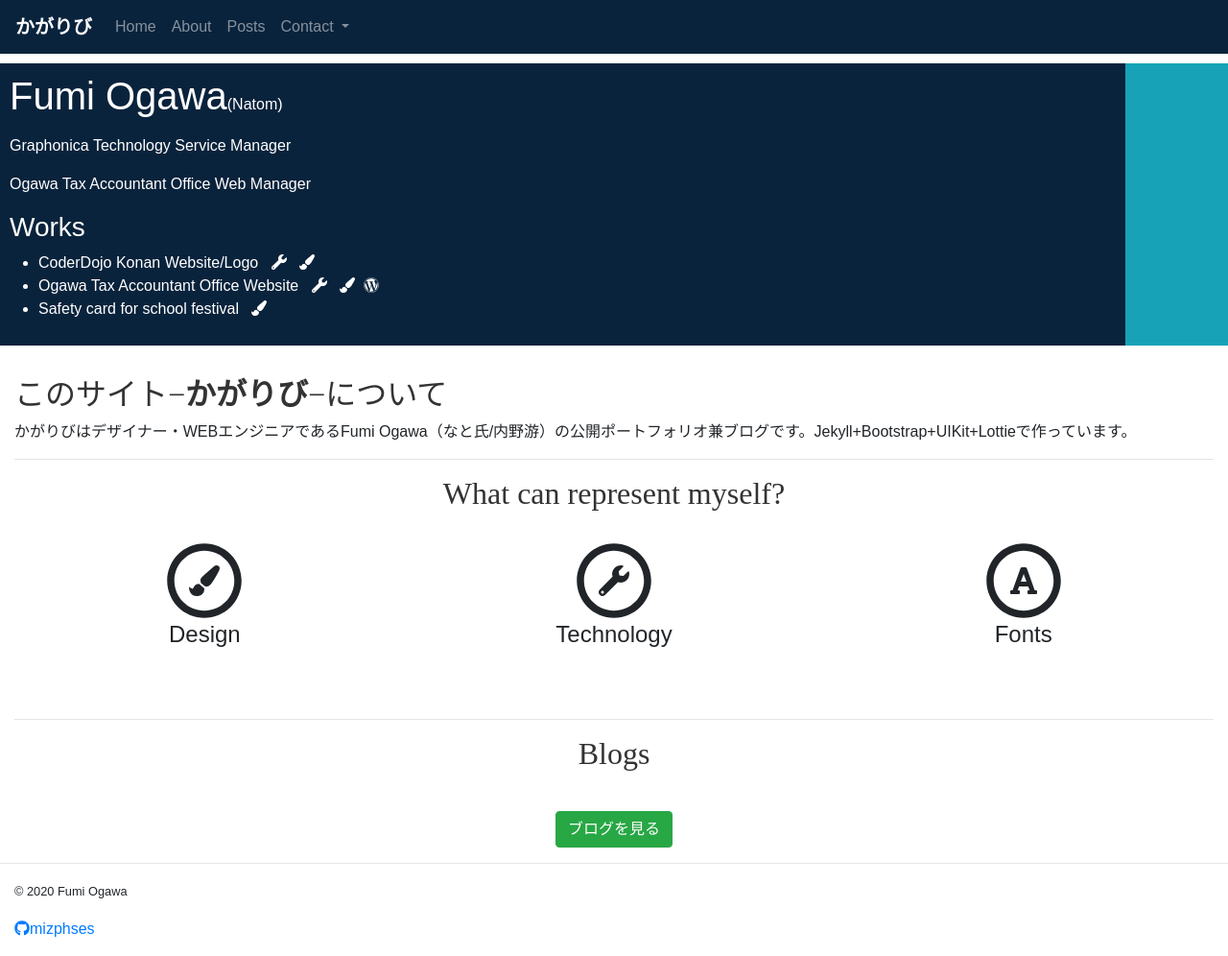
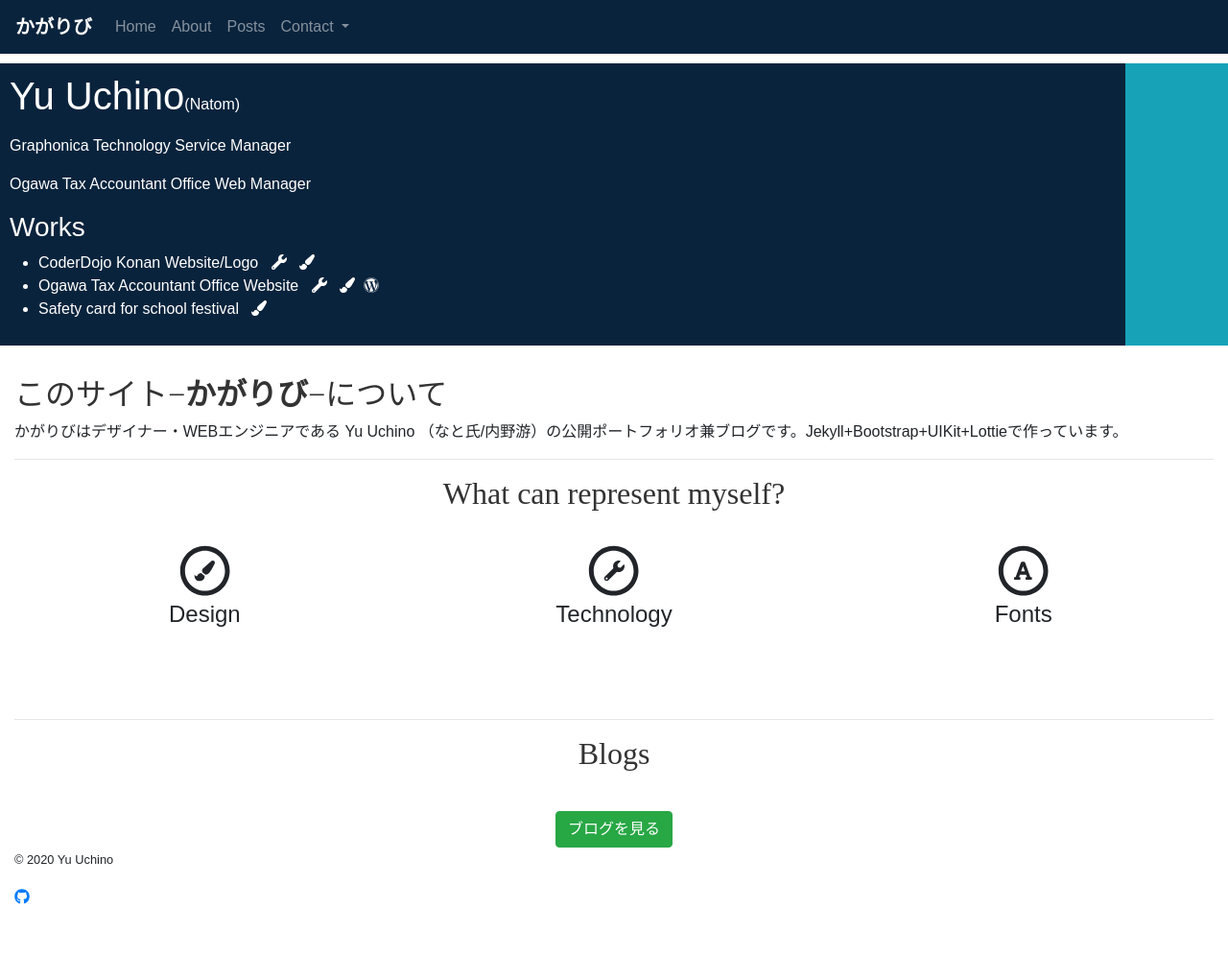
Before and after one commit to mizphses/kagaribi, a Jekyll site: the page built from index.html, in a window 1280 px wide. Shown: the whole page at 96% size. Built offline with Jekyll 4.4.1, drawn with Linux system fonts in a browser that asks for light colours; nearby versions of some CDN libraries; some web fonts are replaced; the list of posts is cut into pages by our own code; after the commit the page ends 963 px from its top, so only the background shows below that.

Commit message:
とりま完成次はフィード？

```diff
--- a/_config.yml
+++ b/_config.yml
@@ -1,4 +1,4 @@
-title: My Jekyll
+title: かがりび
 description: >
   かがりび（blog）のテンプレートです。
 baseurl: ""
@@ -19,8 +19,8 @@ typekit:
   csstag: <link rel="stylesheet" href="https://use.typekit.net/bkl0chp.css">
 
 author:
-  name: Fuminori Ogawa
-  email: fuminori@graphonica.info
+  name: Yu Uchino
+  email: info@gentoo.app
   github: mizphses
 
 paginate: 3
--- a/_layouts/default.html
+++ b/_layouts/default.html
@@ -7,6 +7,7 @@ layout: default
 
 <head>
   <meta charset="UTF-8">
+  <meta name="description" content="{% if page.excerpt %}{{ page.excerpt | strip_html | strip_newlines | truncate: 160 }}{% else %}{{ site.description }}{% endif %}">
   <title>{{ site.title }}</title>
   <!-- Adobe Fonts -->
   {{ site.typekit.jstag }}
@@ -18,21 +19,21 @@ layout: default
   <!-- FontAwesome -->
   <link rel="stylesheet" href="https://cdnjs.cloudflare.com/ajax/libs/font-awesome/5.13.0/css/all.min.css" integrity="sha256-h20CPZ0QyXlBuAw7A+KluUYx/3pK+c7lYEpqLTlxjYQ=" crossorigin="anonymous" />
   <script src="https://cdnjs.cloudflare.com/ajax/libs/font-awesome/5.13.0/js/all.min.js" integrity="sha256-KzZiKy0DWYsnwMF+X1DvQngQ2/FxF7MF3Ff72XcpuPs=" crossorigin="anonymous"></script>
-  <!-- Lottie -->
-  <head>
-    <script
+  <script src="{{ '/assets/js/main.js' | relative_url }}"></script>
+<!-- Lottie -->
+
+  <script
       src="https://cdnjs.cloudflare.com/ajax/libs/bodymovin/5.6.6/lottie.min.js"
       type="text/javascript"
     ></script>
   </head>
-</head>
 
 <body>
 
   <!-- サイト名とナビゲーション部分｡全ページ共通 -->
   <header class="header">
     <nav class="navbar navbar-expand-lg navbar-dark basebg">
-      <a class="navbar-brand title" href="#">かがりび</a>
+      <a class="navbar-brand title" href="/">かがりび</a>
       <button class="navbar-toggler" type="button" data-toggle="collapse" data-target="#navbarSupportedContent" aria-controls="navbarSupportedContent" aria-expanded="false" aria-label="Toggle navigation">
         <span class="navbar-toggler-icon"></span>
       </button>
@@ -53,11 +54,11 @@ layout: default
               Contact
             </a>
             <div class="dropdown-menu" aria-labelledby="navbarDropdown">
-              <a class="dropdown-item" href="#">Mail and other ways</a>
+              <a class="dropdown-item" href="mailto:info@gentoo.app">E-Mail</a>
               <div class="dropdown-divider"></div>
-              <a class="dropdown-item" href="#">Design Works</a>
+              <a class="dropdown-item" href="/design">Design Works</a>
               <div class="dropdown-divider"></div>
-              <a class="dropdown-item" href="#">GitHub</a>
+              <a class="dropdown-item" href="https://github.com/{{ site.author.github }}">GitHub</a>
             </div>
           </li>
         </ul>
--- a/assets/js/main.js
+++ /dev/null
@@ -1,7 +0,0 @@
-let lottieObj = lottie.loadAnimation({
-    container: document.getElementById('Lottie'),
-    renderer: 'svg',
-    loop: false,
-    autoplay: true,
-    path: 'https://raw.githubusercontent.com/mizphses/kagaribi/master/assets/img/lottie/top.json'
-  });
--- a/index.html
+++ b/index.html
@@ -1,72 +1,6 @@
-<!DOCTYPE html>
-<html lang="ja">
-
-<head>
-  <meta charset="UTF-8">
-  <title>かがりび</title>
-  <meta name="viewport" content="width=device-width, initial-scale=1">
-  <script>
-    (function(d) {
-      var config = {
-        kitId: 'tet4iux',
-        scriptTimeout: 3000,
-        async: true
-      },
-      h=d.documentElement,t=setTimeout(function(){h.className=h.className.replace(/\bwf-loading\b/g,"")+" wf-inactive";},config.scriptTimeout),tk=d.createElement("script"),f=false,s=d.getElementsByTagName("script")[0],a;h.className+=" wf-loading";tk.src='https://use.typekit.net/'+config.kitId+'.js';tk.async=true;tk.onload=tk.onreadystatechange=function(){a=this.readyState;if(f||a&&a!="complete"&&a!="loaded")return;f=true;clearTimeout(t);try{Typekit.load(config)}catch(e){}};s.parentNode.insertBefore(tk,s)
-    })(document);
-  </script>
-  <head>
-    <script
-      src="https://cdnjs.cloudflare.com/ajax/libs/bodymovin/5.6.6/lottie.min.js"
-      type="text/javascript"
-    ></script>
-  </head>
-  <link rel="stylesheet" href="https://use.typekit.net/bkl0chp.css">
-  <link rel="stylesheet" href="https://cdnjs.cloudflare.com/ajax/libs/font-awesome/5.13.0/css/all.min.css" integrity="sha256-h20CPZ0QyXlBuAw7A+KluUYx/3pK+c7lYEpqLTlxjYQ=" crossorigin="anonymous" />
-  <script src="https://cdnjs.cloudflare.com/ajax/libs/font-awesome/5.13.0/js/all.min.js" integrity="sha256-KzZiKy0DWYsnwMF+X1DvQngQ2/FxF7MF3Ff72XcpuPs=" crossorigin="anonymous"></script>
-  <!-- Main CSS -->
-  <link rel="stylesheet" href="assets/css/style.css">
-  <link rel="canonical" href="{{ page.url | replace:'index.html','' | absolute_url }}">
-</head>
-
-<body>
-
-<!-- サイト名とナビゲーション部分｡全ページ共通 -->
-<header class="header">
-  <nav class="navbar navbar-expand-lg navbar-dark basebg">
-    <a class="navbar-brand title" href="#">かがりび</a>
-    <button class="navbar-toggler" type="button" data-toggle="collapse" data-target="#navbarSupportedContent" aria-controls="navbarSupportedContent" aria-expanded="false" aria-label="Toggle navigation">
-      <span class="navbar-toggler-icon"></span>
-    </button>
-
-    <div class="collapse navbar-collapse" id="navbarSupportedContent">
-      <ul class="navbar-nav mr-auto">
-        <li class="nav-item">
-          <a class="nav-link" href="/">Home</a>
-        </li>
-        <li class="nav-item">
-          <a class="nav-link" href="/about">About</a>
-        </li>
-        <li class="nav-item">
-          <a class="nav-link" href="/posts">Posts</a>
-        </li>
-        <li class="nav-item dropdown">
-          <a class="nav-link dropdown-toggle" href="#" id="navbarDropdown" role="button" data-toggle="dropdown" aria-haspopup="true" aria-expanded="false">
-            Contact
-          </a>
-          <div class="dropdown-menu" aria-labelledby="navbarDropdown">
-            <a class="dropdown-item" href="#">Mail and other ways</a>
-            <div class="dropdown-divider"></div>
-            <a class="dropdown-item" href="#">Design Works</a>
-            <div class="dropdown-divider"></div>
-            <a class="dropdown-item" href="#">GitHub</a>
-          </div>
-        </li>
-      </ul>
-    </div>
-  </nav>
-</header>
-
+---
+layout: default
+---
 
 <!-- コンテンツ -->
 <body>
@@ -76,14 +10,14 @@
   <div class="tenpxsp"></div>
   <div class="row">
     <div class="col-11 basebg text-white topcolumn">
-      <p ><span class="h1">Fumi Ogawa</span>(Natom)</p>
+      <p ><span class="h1">Yu Uchino</span>(Natom)</p>
       <p>Graphonica Technology Service Manager</p>
       <p>Ogawa Tax Accountant Office Web Manager</p>
       <p class="h3">Works</p>
       <ul>
         <li><a class="text-white" href="https://www.coderdojo-konan.jp">CoderDojo Konan Website/Logo &nbsp; <i class="fas fa-wrench"></i> &nbsp; <i class="fas fa-paint-brush"></i></a></li>
         <li><a class="text-white" href="https://www.ogawa-jimusho.com">Ogawa Tax Accountant Office Website &nbsp; <i class="fas fa-wrench"></i> &nbsp; <i class="fas fa-paint-brush"></i>&nbsp; <i class="fab fa-wordpress"></i></a></li>
-        <li><a class="text-white" href="#">Safety card for school festival &nbsp; <i class="fas fa-paint-brush"></i></a></li>
+        <li><a class="text-white" href="/design">Safety card for school festival &nbsp; <i class="fas fa-paint-brush"></i></a></li>
       </ul>
     </div>
     <div class="col-1 bg-info">
@@ -93,7 +27,7 @@
 
 <div class="space"></div>
 <h2 class="serif">このサイト−<span class="title">かがりび</span>−について</h2>
-<p>かがりびはデザイナー・WEBエンジニアであるFumi Ogawa（なと氏/内野游）の公開ポートフォリオ兼ブログです。Jekyll+Bootstrap+UIKit+Lottieで作っています。</p>
+<p>かがりびはデザイナー・WEBエンジニアである Yu Uchino （なと氏/内野游）の公開ポートフォリオ兼ブログです。Jekyll+Bootstrap+UIKit+Lottieで作っています。</p>
 <hr>
 <h2 class="text-center serif">What can represent myself?</h2>
 <div class="space"></div>
@@ -132,23 +66,3 @@
 <a class="btn btn-success text-white" href="/posts">ブログを見る</a>
 </div>
 </div>
-<!-- フッター｡全ページ共通 -->
-<hr>
-<footer class="footer">
-  <div class="container-fluid">
-    <div class="footer__container">
-      <p class="copyright"><small>&copy; 2020 Fumi Ogawa</small></p>
-
-          <p class="social-link__item">
-            <a href="https://github.com/mizphses"><i class="fab fa-github"></i>mizphses</a>
-          </p>
-      </div>
-    </div><!--footer__container-->
-  </div><!--container-->
-</footer>
-<script src="assets/js/main.js" type="text/javascript"></script>
-<script src="https://code.jquery.com/jquery-3.5.1.slim.min.js" integrity="sha384-DfXdz2htPH0lsSSs5nCTpuj/zy4C+OGpamoFVy38MVBnE+IbbVYUew+OrCXaRkfj" crossorigin="anonymous"></script>
-<script src="https://cdn.jsdelivr.net/npm/popper.js@1.16.0/dist/umd/popper.min.js" integrity="sha384-Q6E9RHvbIyZFJoft+2mJbHaEWldlvI9IOYy5n3zV9zzTtmI3UksdQRVvoxMfooAo" crossorigin="anonymous"></script>
-<script src="https://stackpath.bootstrapcdn.com/bootstrap/4.5.0/js/bootstrap.min.js" integrity="sha384-OgVRvuATP1z7JjHLkuOU7Xw704+h835Lr+6QL9UvYjZE3Ipu6Tp75j7Bh/kR0JKI" crossorigin="anonymous"></script>
-</body>
-</html>
```
Also changed, not shown: other parts of _layouts/default.html (+10 -0 lines), _layouts/page.html (+20 -15 lines), _layouts/post.html (+26 -15 lines), _posts/2020-05-29-about-lottie.md (added, +12 -0 lines), about.md (+1 -2 lines), design.md (added, +9 -0 lines), posts.html (added, +23 -0 lines), posts.md (deleted, +0 -7 lines), posts/1.md (deleted, +0 -7 lines), 1 other file.
